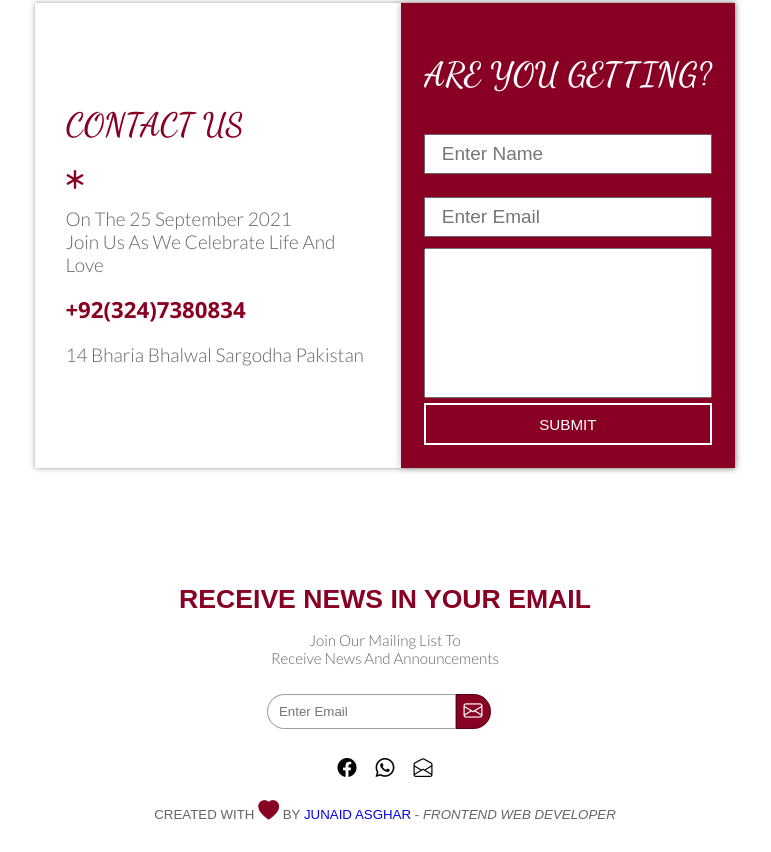
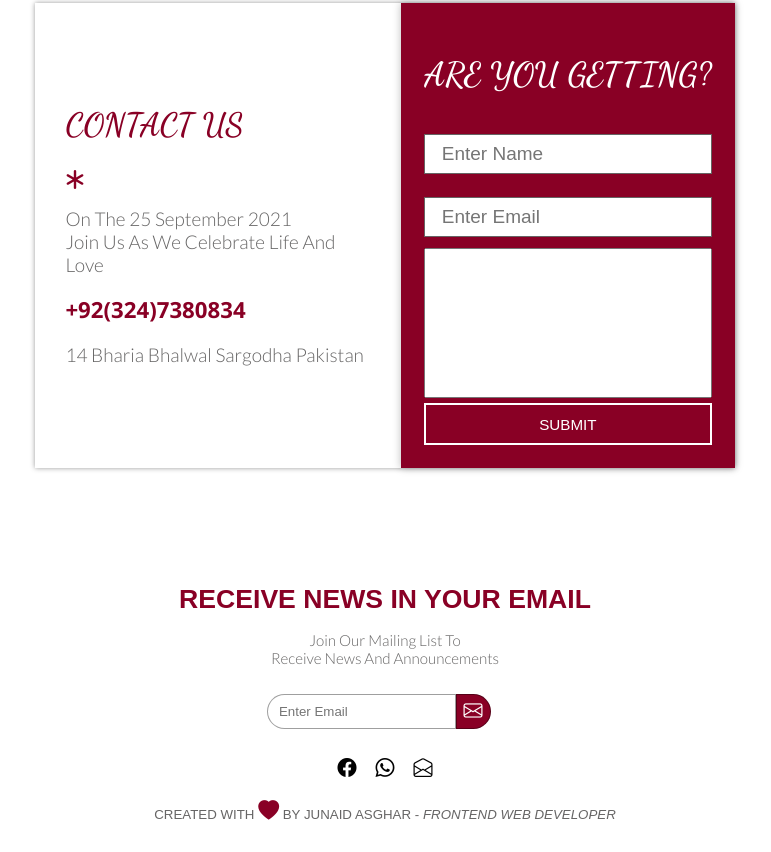
Before and after one commit to jasghar186/wedding-website, a plain HTML site: page index.html in a window 1280 px wide. Shown: the part 3218-4070 px from the top of the page, without its empty margins (255-1026 px from the left). Drawn offline with nearby package versions, Linux system fonts and the light colour scheme; a web font is replaced by a local one.

Commit message:
Update index.html

```diff
--- a/index.html
+++ b/index.html
@@ -353,7 +353,7 @@
             </div>
             <div class="footer_copyright">
                 <p>
-                    created with <i class="bi bi-heart-fill"></i> By <a href="https://wa.me/923247380834" target="_blank">junaid asghar</a> - <i>frontend web developer</i>
+                    created with <i class="bi bi-heart-fill"></i> By <a href="https://wa.me/923247380834" target="_blank" style="color:var(--para-color);">junaid asghar</a> - <i>frontend web developer</i>
                 </p>
             </div>
         </div>
```
